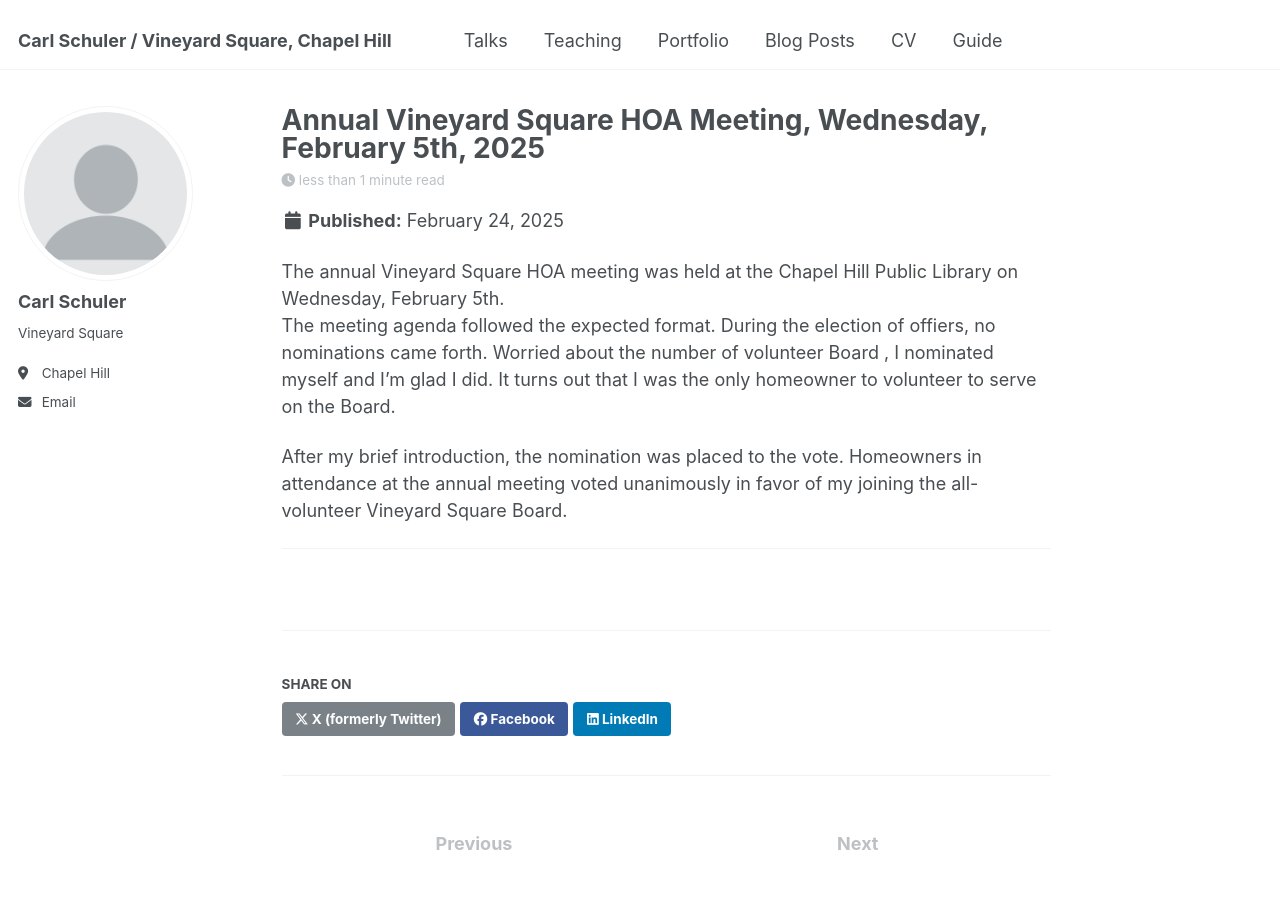
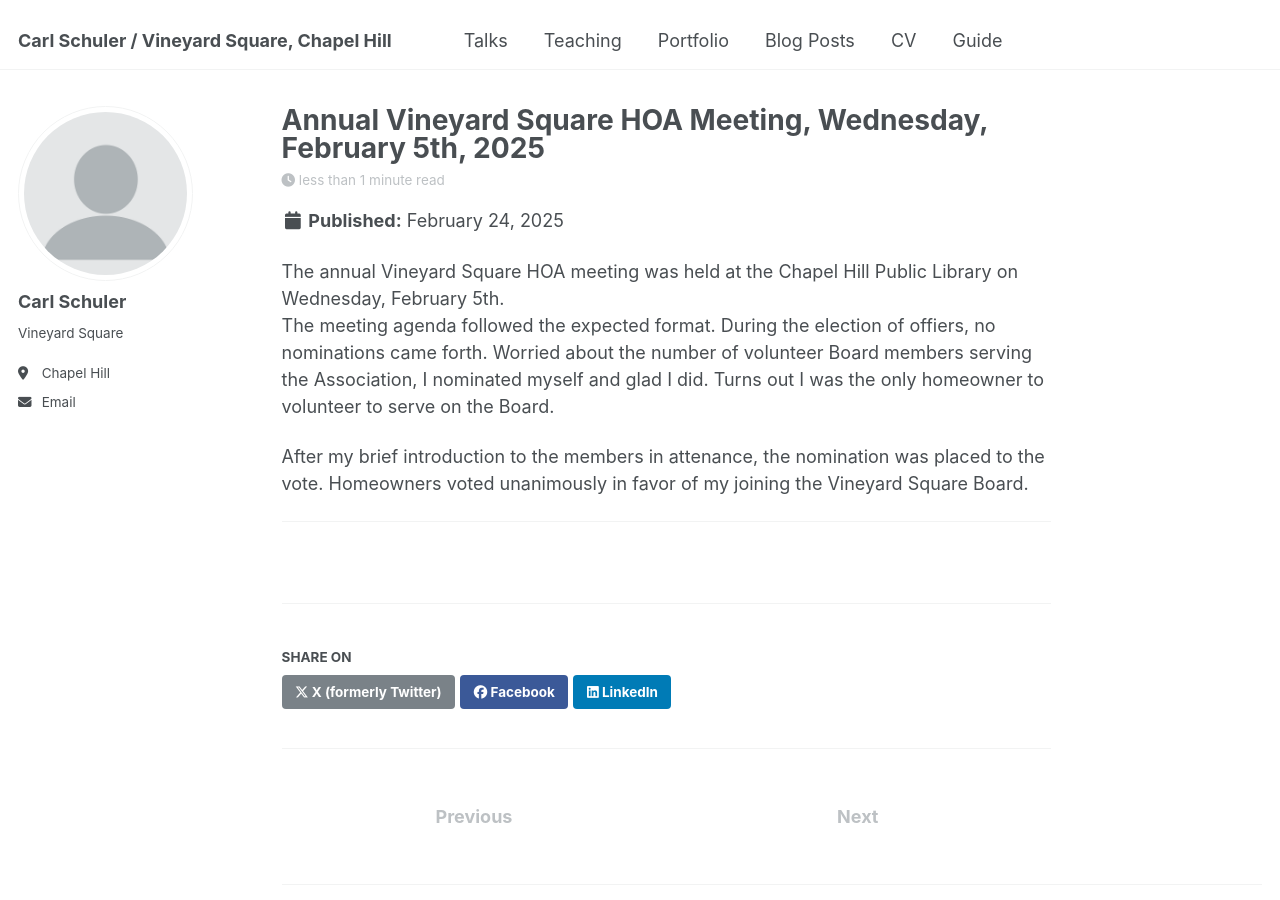
Before and after one commit to CarlSchuler/carl.github.io, a Jekyll site: the page built from _posts/2025-02-24-blog-post-1.md, in a window 1280 px wide and 900 px high. Built offline with Jekyll 4.4.1, drawn with Linux system fonts in a browser that asks for light colours.

Commit message:
Update 2025-02-24-blog-post-1.md

```diff
--- a/_posts/2025-02-24-blog-post-1.md
+++ b/_posts/2025-02-24-blog-post-1.md
@@ -11,10 +11,11 @@ permalink: /posts/2025/02/blog-post-1/
 
 The annual Vineyard Square HOA meeting was held at the Chapel Hill Public Library on Wednesday, February 5th.
 The meeting agenda followed the expected format.
-During the election of offiers, no nominations came forth. Worried about the number of volunteer Board , I nominated myself and I'm glad I did. It turns out that I was the only homeowner to volunteer to serve on the Board.
+During the election of offiers, no nominations came forth. Worried about the number of volunteer Board members serving the Association, I nominated myself and glad I did.
+Turns out I was the only homeowner to volunteer to serve on the Board.
 
-After my brief introduction, the nomination was placed to the vote.
-Homeowners in attendance at the annual meeting voted unanimously in favor of my joining the all-volunteer Vineyard Square Board.
+After my brief introduction to the members in attenance, the nomination was placed to the vote.
+Homeowners voted unanimously in favor of my joining the Vineyard Square Board.
 
 
 ------
```
